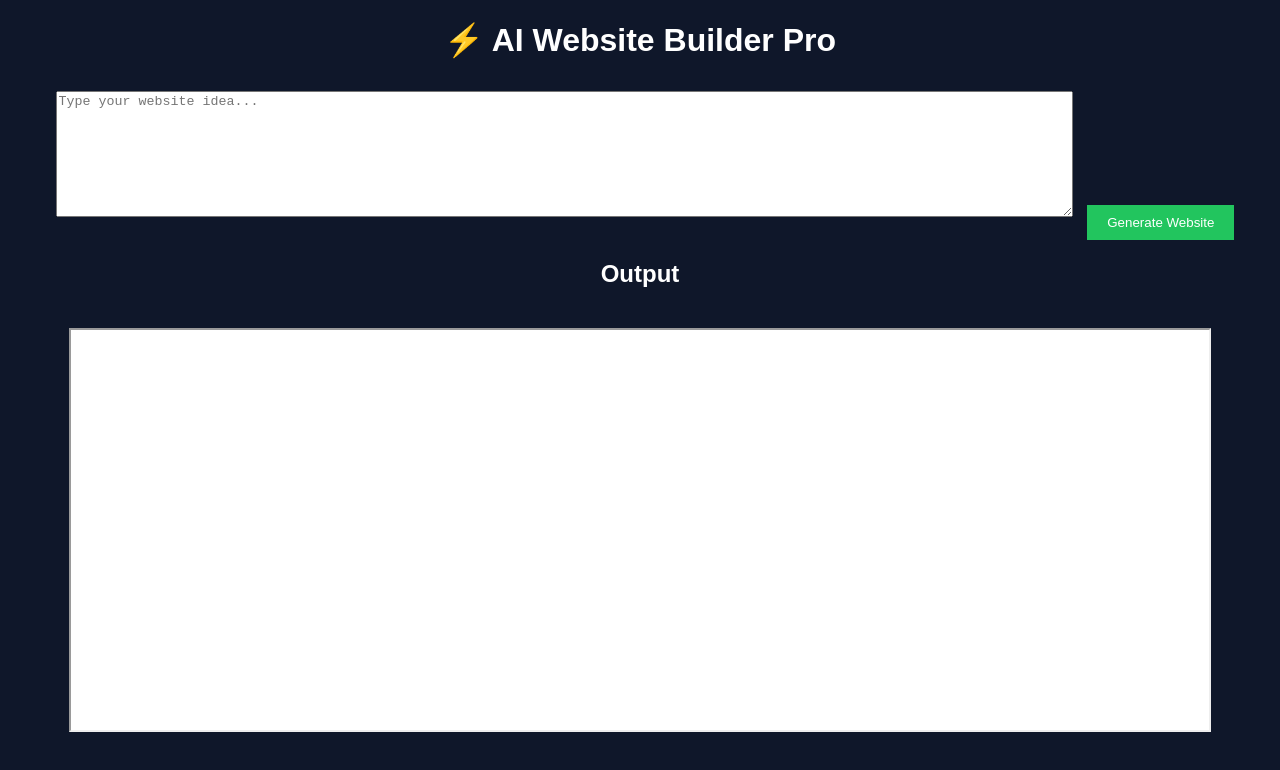
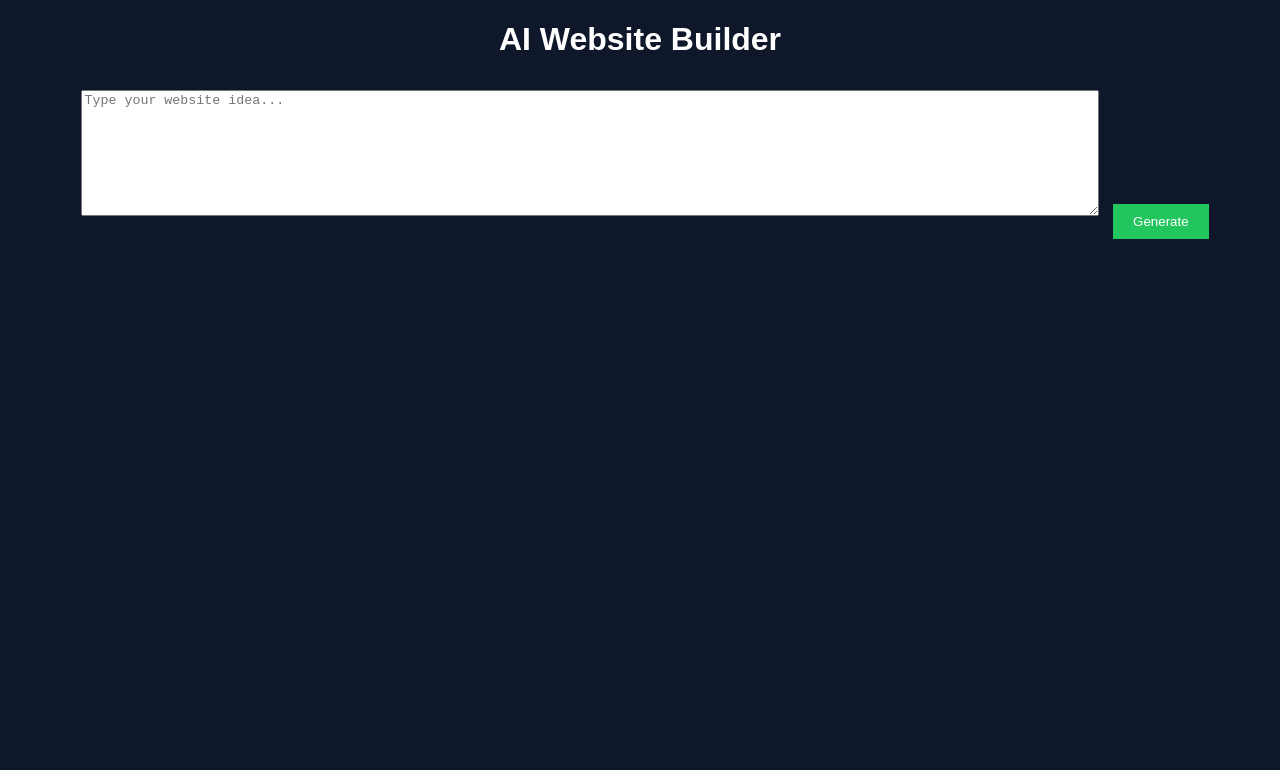
Before and after one commit to wabsit/Reyansh-AI-Builder, a website: page index.html in a window 1280 px wide. Drawn offline with Linux system fonts and the light colour scheme.

Commit message:
index.html

```diff
--- a/index.html
+++ b/index.html
@@ -1,19 +1,17 @@
 <!DOCTYPE html>
 <html>
 <head>
-  <title>AI Builder Pro</title>
+  <title>AI Website Builder</title>
   <link rel="stylesheet" href="style.css">
 </head>
 <body>
 
-<h1>⚡ AI Website Builder Pro</h1>
+<h1>AI Website Builder</h1>
 
 <textarea id="prompt" placeholder="Type your website idea..."></textarea>
+<button onclick="generate()">Generate</button>
 
-<button onclick="generate()">Generate Website</button>
-
-<h2>Output</h2>
-<iframe id="preview"></iframe>
+<div id="output"></div>
 
 <script src="script.js"></script>
 </body>
```
